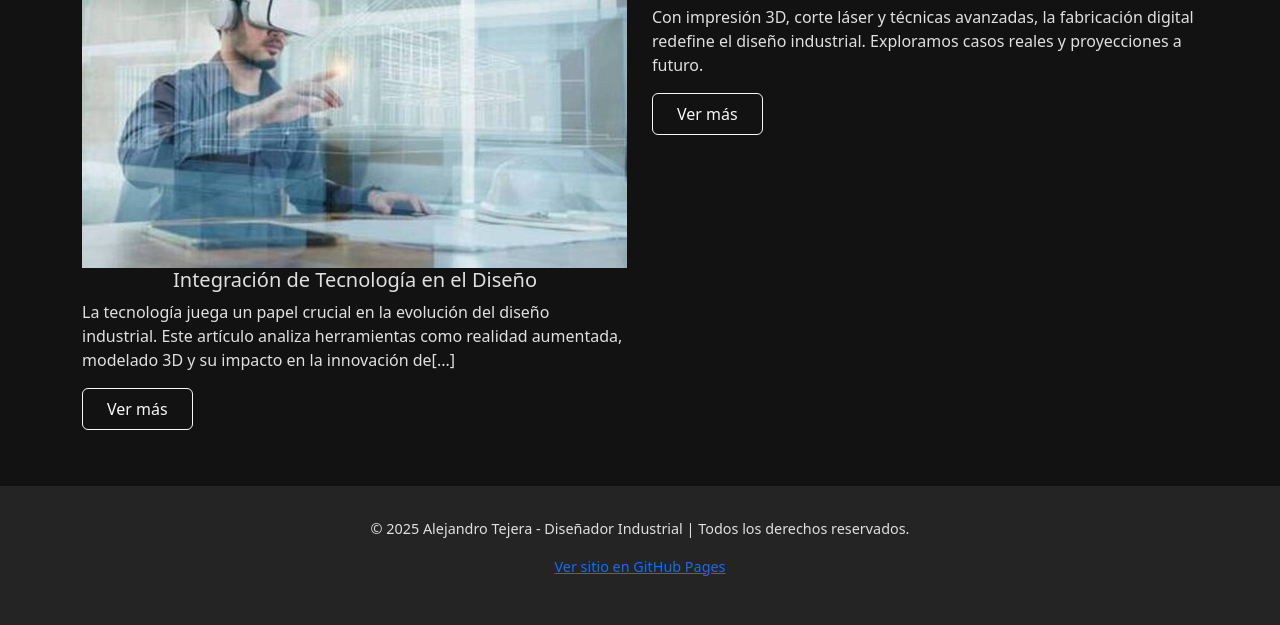
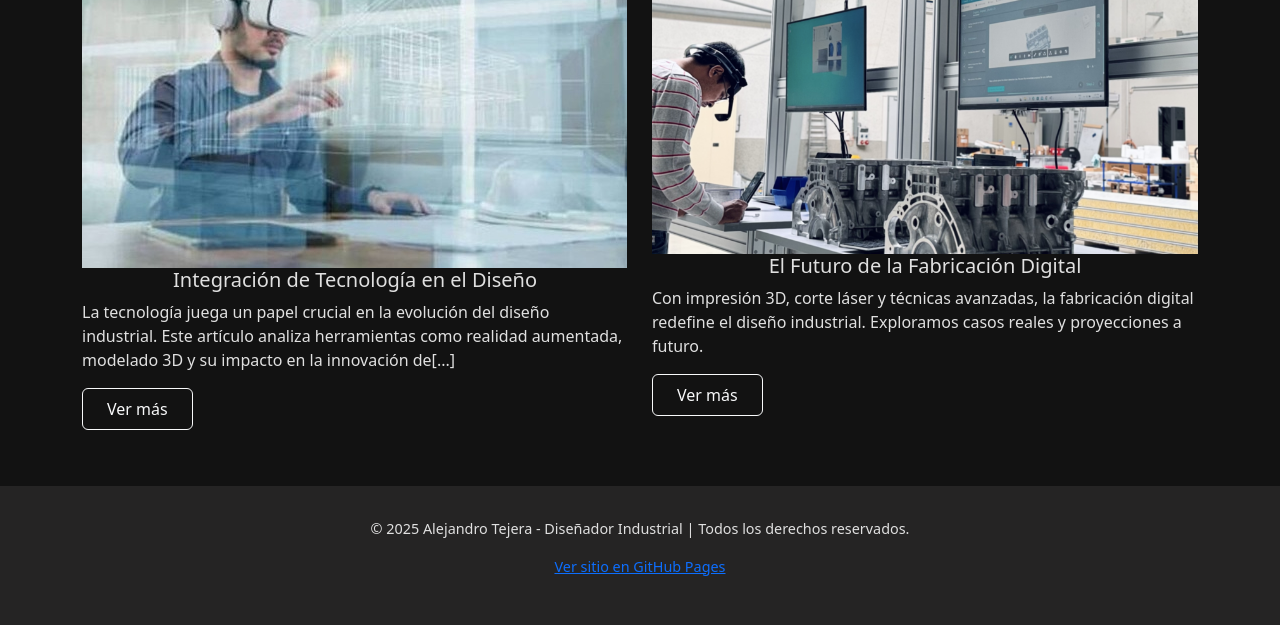
Before and after one commit to verito1312/portfolio-alejo, a website: page pages/blog.html in a window 1280 px wide. Shown: the part 209-834 px from the top of the page. Drawn offline with nearby package versions, Linux system fonts and the light colour scheme.

Commit message:
Update blog.html

```diff
--- a/pages/blog.html
+++ b/pages/blog.html
@@ -53,7 +53,7 @@
       <div class="col-md-6 mb-4 d-flex">
         <div class="project-article w-100">
           <div class="project-image">
-            <img src="../img/fabdig.jpg" alt="Fabricación digital" class="img-fluid blog-img">
+            <img src="../img/fabdig.png" alt="Fabricación digital" class="img-fluid blog-img">
           </div>
           <div class="project-content">
             <h5>El Futuro de la Fabricación Digital</h5>
```
